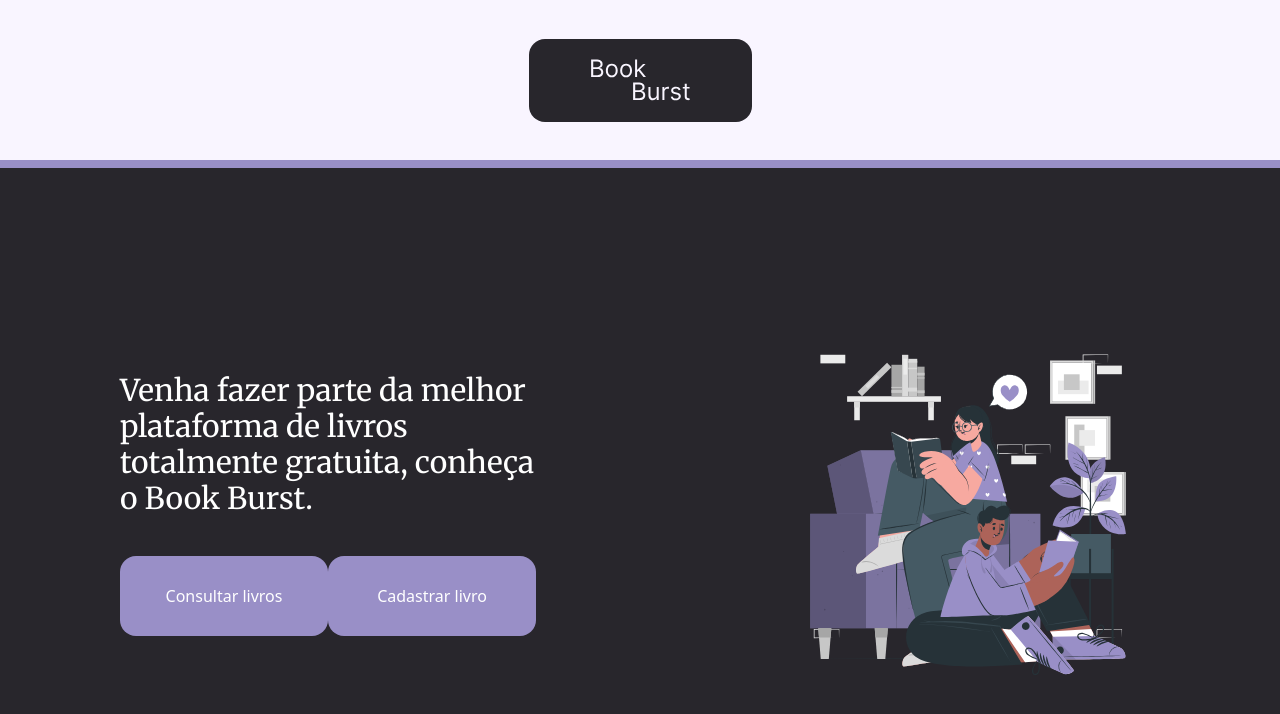
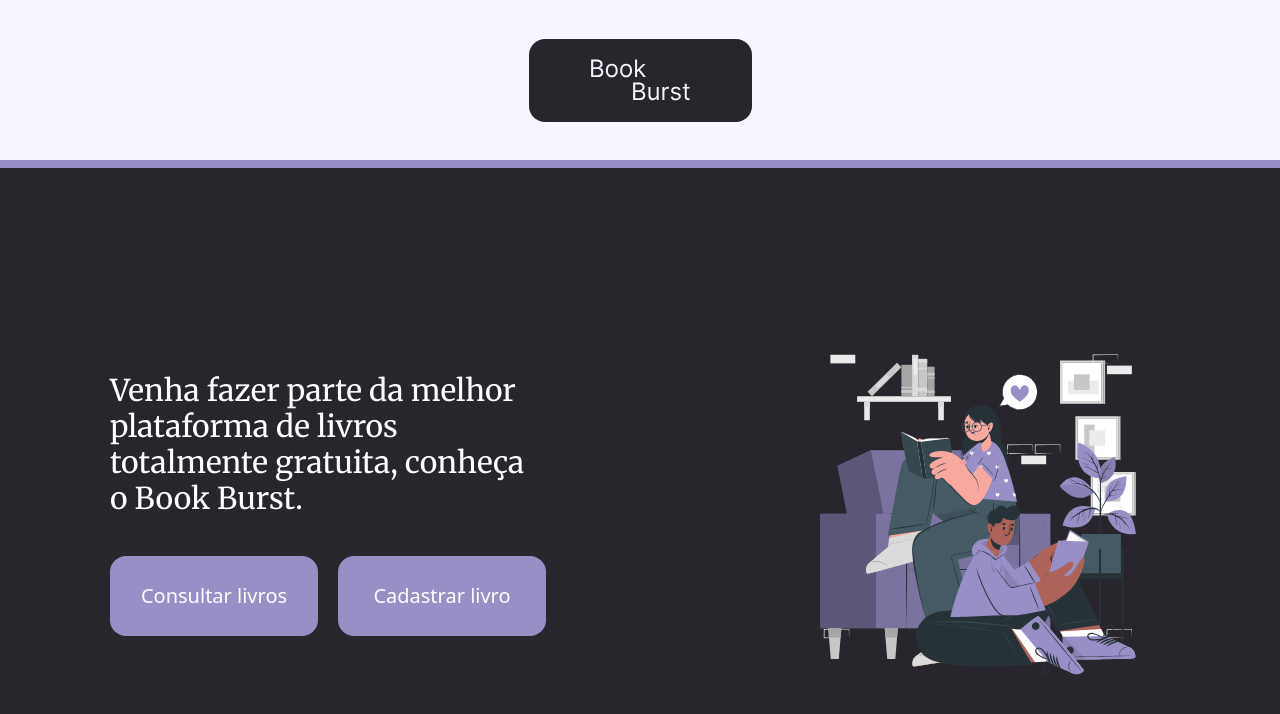
Before and after one commit to Gleison-dev/book-burst-frontend, a React (Vite) app: page / in a window 1280 px wide. Shown: the top 714 px of the page. Built offline with nearby package versions, Linux system fonts and the light colour scheme.

Commit message:
feat: adding margin right and text xl on button

```diff
--- a/src/components/Button/index.jsx
+++ b/src/components/Button/index.jsx
@@ -1,7 +1,7 @@
 export default function Button({ text }) {
   return (
     <>
-      <button className="w-52 h-20 bg-roxo text-white rounded-2xl">{text}</button>
+      <button className="w-52 h-20 bg-roxo text-white rounded-2xl mr-5 text-xl">{text}</button>
     </>
   );
 }
```
